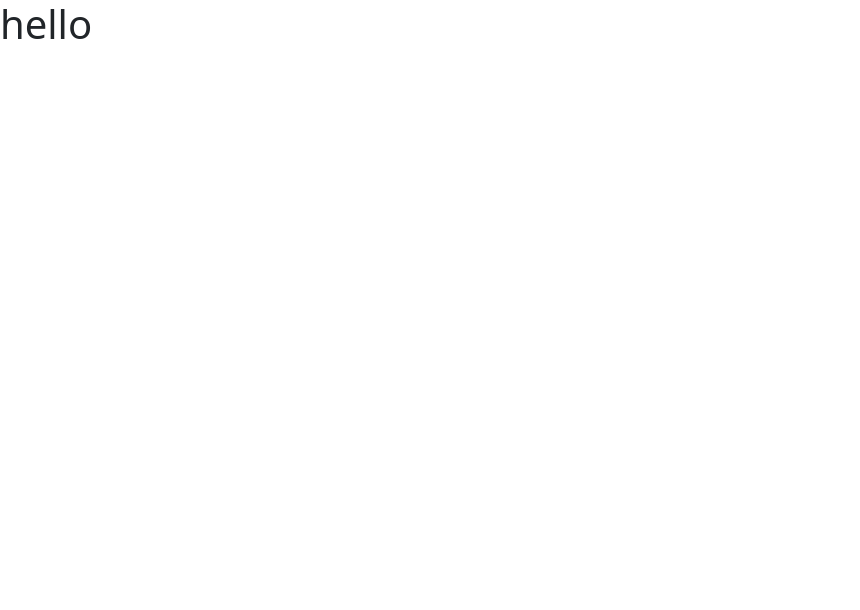
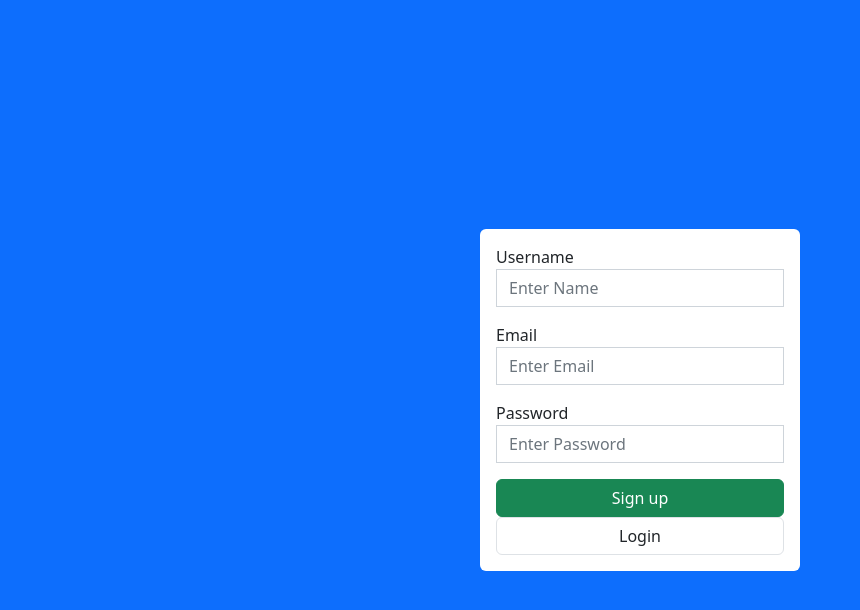
Before and after one commit to RuntimeTerror44/project-front-end, a React (Create React App) app: page /signup in a window 1280 px wide. Shown: the top 610 px of the page, without its empty margins (0-860 px from the left). Built offline with nearby package versions, Linux system fonts and the light colour scheme.

Commit message:
add login form

```diff
--- a/src/App.jsx
+++ b/src/App.jsx
@@ -1,12 +1,20 @@
 import React from 'react';
-// import { Route,Routes } from 'react-router-dom';
+import { BrowserRouter,Route,Routes } from 'react-router-dom';
+import Login from './components/LandingPage/Login/Login';
+import Signup from './components/LandingPage/Login/Signup';
 export default function App() {
   return (
    <>
-   <h1>hello</h1>
+  <BrowserRouter>
+  <Routes>
+  <Route path='/' element={<Login/>}/>
+  <Route path='/signup' element={<Signup/>}/>
 
 
+  </Routes>
 
+
+  </BrowserRouter>
 
 
    </>
--- /dev/null
+++ b/src/components/LandingPage/Login/Login.js
@@ -0,0 +1,77 @@
+import { useState } from "react";
+import { Link, useNavigate } from "react-router-dom";
+import Loginvalidation from "./Loginvalidation";
+function Login() {
+  const [values, setValues] = useState({
+    email: "",
+    password: "",
+  });
+  const navigate=useNavigate();
+  const [errors,setErrors]=useState({})
+  const handleInput = (event) => {
+    setValues((prev) => ({
+      ...prev,
+      [event.target.name]: [event.target.value],
+    }));
+  };
+
+  const handleSubmit = (event) => {
+    event.preventDefault();
+    const err=Loginvalidation(values)
+    setErrors(err);
+    if(err.email === "" && err.password===""){
+
+      axios.post("",values)
+      .then(res=>{
+
+        if (res.data==="Success"){
+          navigate('/home')
+
+        }else {
+          alert("No record existed")
+        }
+      })
+
+    }
+  };
+  return (
+    <div className="d-flex justify-content-center align-items-center bg-primary vh-100">
+      <div className="bg-white p-3 rounded w-25">
+        <form action="" onSubmit={handleSubmit}>
+          <div className="mb-3">
+            <label htmlFor="email">Email</label>
+            <input
+              type="email"
+              placeholder="Enter Email"
+              className="form-control rounded-0"
+              name="email"
+              onChange={handleInput}
+
+            />
+                {errors.email && <span className="text-danger ">{errors.email}</span>}
+          </div>
+          <div className="mb-3">
+            <label htmlFor="password">Password</label>
+            <input
+              htmlFor="password"
+              placeholder="Enter Password"
+              name='password'
+              className="form-control rounded-0"
+              onChange={handleInput}
+            />
+            {errors.password && <span className="text-danger ">{errors.password}</span>}
+          </div>
+
+          <button type="submit" className="btn btn-success w-100">
+            Log in
+          </button>
+          <Link to="/signup" className="btn btn-default border w-100">
+            CreateAccount
+          </Link>
+        </form>
+      </div>
+    </div>
+  );
+}
+
+export default Login;
--- /dev/null
+++ b/src/components/LandingPage/Login/Loginvalidation.js
@@ -0,0 +1,35 @@
+function Loginvalidation(values){
+
+let error={}
+const email_pattern=/^[^\s@]+@[^\s@]+\.[^\s@]+$/
+const password_pattern=/^(?=.*\d)(?=.*[a-z])(?=.*[A-Z])[a-zA-z0-9]{8,}$/
+
+if(values.email===""){
+
+    error.email="Name should not be empty"
+}
+
+
+else if(!email_pattern.test(values.email)){
+
+
+    error.email="Email didnt match"
+}else{
+    error.email= " "
+}
+if (values.password ===""){
+
+    error.password="Password should not be empty"
+}
+else if(!password_pattern.test(values.password)){
+
+    error.password="Password didnt match"
+}else {
+    error.password= ""
+}
+return error;
+
+
+}
+
+export default Loginvalidation
--- /dev/null
+++ b/src/components/LandingPage/Login/Signup.js
@@ -0,0 +1,85 @@
+import { Link,useNavigate  } from "react-router-dom";
+import Signupvalidation from "./Signupvalidation";
+import { useState } from "react";
+import axios from "axios";
+
+
+function Signup() {
+  const [values, setValues] = useState({
+    username: "",
+    email: "",
+    password: "",
+  });
+  const navigate=useNavigate();
+  const [errors, setErrors] = useState({});
+  const handleInput = (event) => {
+    setValues((prev) => ({
+      ...prev,
+      [event.target.username]: [event.target.value],
+    }));
+  };
+
+  const handleSubmit = (event) => {
+    event.preventDefault();
+    const err=Signupvalidation(values)
+    setErrors(err);
+    if(err.username === "" && err.email === "" && err.password===""){
+
+      axios.post("",values)
+      .then(res=>{
+
+        navigate('/')
+      })
+
+    }
+  };
+  return (
+    <div className="d-flex justify-content-center align-items-center bg-primary vh-100">
+      <div className="bg-white p-3 rounded w-25">
+        <form action="" onSubmit={handleSubmit}>
+          <div className="mb-3">
+            <label htmlFor="username">Username</label>
+            <input
+              type="text"
+              placeholder="Enter Name"
+              name="username"
+              className="form-control rounded-0"
+              onChange={handleInput}
+            />
+            {errors.username && <span className="text-danger ">{errors.username}</span>}
+          </div>
+          <div className="mb-3">
+            <label htmlFor="email">Email</label>
+            <input
+              type="email"
+              name="email"
+              placeholder="Enter Email"
+              className="form-control rounded-0"
+              onChange={handleInput}
+            />
+            {errors.email && <span className="text-danger ">{errors.email}</span>}
+          </div>
+
+          <div className="mb-3">
+            <label htmlFor="password">Password</label>
+            <input
+              type="password"
+              name="password"
+              placeholder="Enter Password"
+              className="form-control rounded-0"
+              onChange={handleInput}
+            />
+            {errors.password && <span className="text-danger ">{errors.password}</span>}
+          </div>
+
+          <button type="submit" className="btn btn-success w-100">Sign up</button>
+          <Link to="/" className="btn btn-default border w-100">
+            Login
+          </Link>
+        </form>
+      </div>
+    </div>
+  );
+}
+
+export default Signup;
--- /dev/null
+++ b/src/components/LandingPage/Login/Signupvalidation.js
@@ -0,0 +1,50 @@
+function Signupvalidation(values){
+
+    let error={}
+    const email_pattern=/^[^\s@]+@[^\s@]+\.[^\s@]+$/
+    const password_pattern=/^(?=.*\d)(?=.*[a-z])(?=.*[A-Z])[a-zA-z0-9]{8,}$/
+    if(values.username===""){
+
+        error.username="Name should not be empty"
+    }
+
+
+   else{
+        error.username= " "
+    }
+
+
+
+
+
+
+
+    if(values.email===""){
+
+        error.email="Email should not be empty"
+    }
+
+
+    else if(!email_pattern.test(values.email)){
+
+
+        error.email="Email didnt match"
+    }else{
+        error.email= " "
+    }
+    if (values.password ===""){
+
+        error.password="Password should not be empty"
+    }
+    else if(!password_pattern.test(values.password)){
+
+        error.password="Password didnt match"
+    }else {
+        error.password= ""
+    }
+    return error;
+
+
+    }
+
+    export default Signupvalidation
```
Also changed, not shown: src/components/LandingPage/Login.js (deleted, +0 -23 lines).
